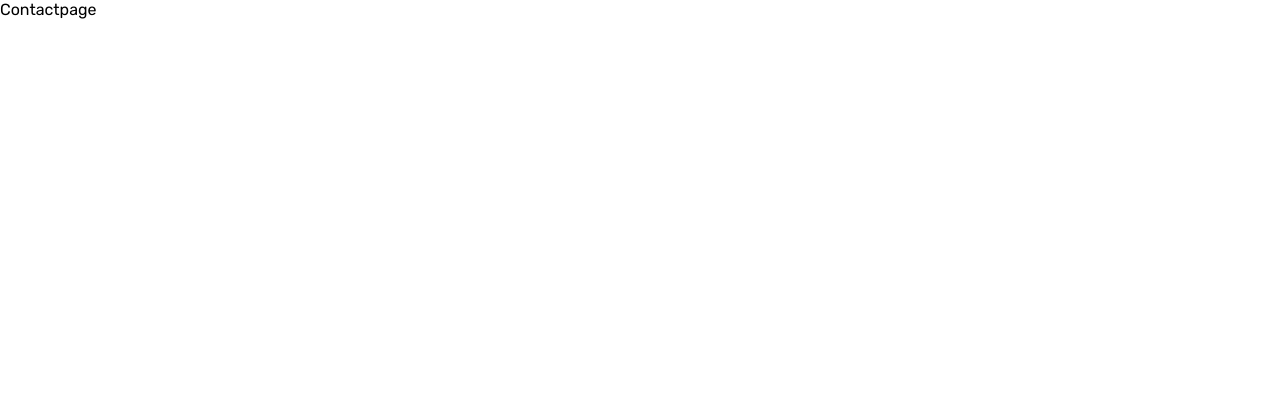
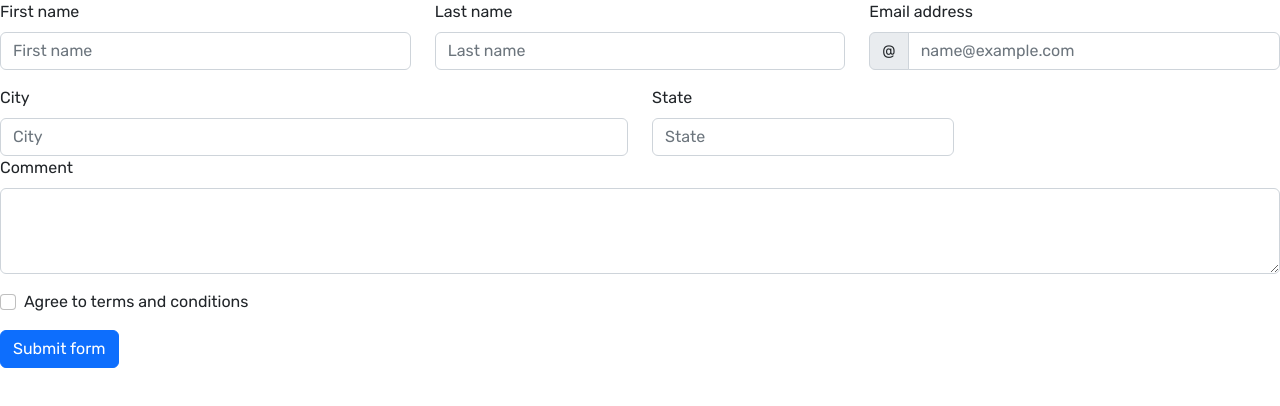
Before and after one commit to Nothier96/grubhub-redesign, a React (Create React App) app in the folder frontend/: page /contact in a window 1280 px wide. Shown: the top 406 px of the page. Built offline with nearby package versions, Linux system fonts and the light colour scheme.

Commit message:
Base model for Contact Page

```diff
--- a/frontend/src/pages/Contactpage.jsx
+++ b/frontend/src/pages/Contactpage.jsx
@@ -1,7 +1,96 @@
+import React, { useState } from 'react';
+import Button from 'react-bootstrap/Button';
+import Col from 'react-bootstrap/Col';
+import Form from 'react-bootstrap/Form';
+import InputGroup from 'react-bootstrap/InputGroup';
+import Row from 'react-bootstrap/Row';
+import 'bootstrap/dist/css/bootstrap.min.css';
+
 function Contactpage() {
+  const [validated, setValidated] = useState(false);
+
+  const handleSubmit = (event) => {
+    const form = event.currentTarget;
+    if (form.checkValidity() === false) {
+      event.preventDefault();
+      event.stopPropagation();
+    }
+
+    setValidated(true);
+  };
+
   return (
-    <div>Contactpage</div>
-  )
+    <Form noValidate validated={validated} onSubmit={handleSubmit}>
+      <Row className="mb-3">
+        <Form.Group as={Col} md="4" controlId="validationCustom01">
+          <Form.Label>First name</Form.Label>
+          <Form.Control
+            required
+            type="text"
+            placeholder="First name"
+            defaultValue=""
+          />
+          <Form.Control.Feedback type="invalid">
+              Invalid First Name.
+          </Form.Control.Feedback>
+        </Form.Group>
+        <Form.Group as={Col} md="4" controlId="validationCustom02">
+          <Form.Label>Last name</Form.Label>
+          <Form.Control
+            required
+            type="text"
+            placeholder="Last name"
+            defaultValue=""
+          />
+          <Form.Control.Feedback type="invalid">
+              Invalid Last Name.
+          </Form.Control.Feedback>
+        </Form.Group>
+        <Form.Group as={Col} md="4" controlId="validationCustomUsername">
+          <Form.Label>Email address</Form.Label>
+          <InputGroup hasValidation>
+            <InputGroup.Text id="inputGroupPrepend">@</InputGroup.Text>
+            <Form.Control type="email" placeholder="name@example.com" required/>
+            <Form.Control.Feedback type="invalid">
+              Invalid Email.
+            </Form.Control.Feedback>
+          </InputGroup>
+        </Form.Group>
+      </Row>
+      <Row className="mb-3">
+        <Form.Group as={Col} md="6" controlId="validationCustom03">
+          <Form.Label>City</Form.Label>
+          <Form.Control type="text" placeholder="City" required />
+          <Form.Control.Feedback type="invalid">
+            Please provide a valid city.
+          </Form.Control.Feedback>
+        </Form.Group>
+        <Form.Group as={Col} md="3" controlId="validationCustom04">
+          <Form.Label>State</Form.Label>
+          <Form.Control type="text" placeholder="State" required />
+          <Form.Control.Feedback type="invalid">
+            Please provide a valid state.
+          </Form.Control.Feedback>
+        </Form.Group>
+        <Form.Group controlId="form.Textarea">
+            <Form.Label>Comment</Form.Label>
+            <Form.Control as="textarea" rows={3} required />
+          <Form.Control.Feedback type="invalid">
+            Please enter your feedback.
+          </Form.Control.Feedback>
+        </Form.Group>
+      </Row>
+      <Form.Group className="mb-3">
+        <Form.Check
+          required
+          label="Agree to terms and conditions"
+          feedback="You must agree before submitting."
+          feedbackType="invalid"
+        />
+      </Form.Group>
+      <Button type="submit">Submit form</Button>
+    </Form>
+  );
 }
 
-export default Contactpage
+export default Contactpage;
```
Also changed, not shown: frontend/package.json (+8 -0 lines), 1 other file (tests, documents, lock files or other folders).
